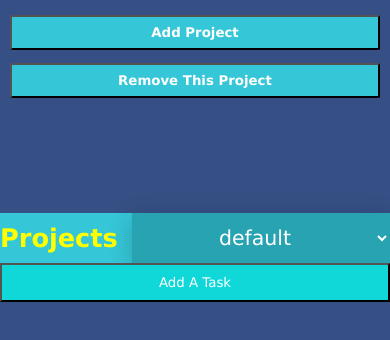
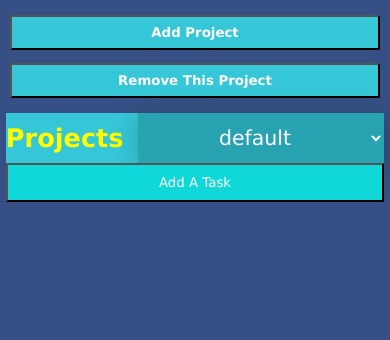
Before and after one commit to Kaynec/Todolist, a plain HTML site: page index.html in a window 390 px wide. Drawn offline with Linux system fonts and the light colour scheme.

Commit message:
done boiii

```diff
--- a/style.css
+++ b/style.css
@@ -244,7 +244,8 @@ border-radius: 15px;
        width: 95%;
    }
    #container {
-       width: 100%;
+       width: 97%;
+       margin: 0 auto;
    }
    .todoform{
        width: 80%;
```
